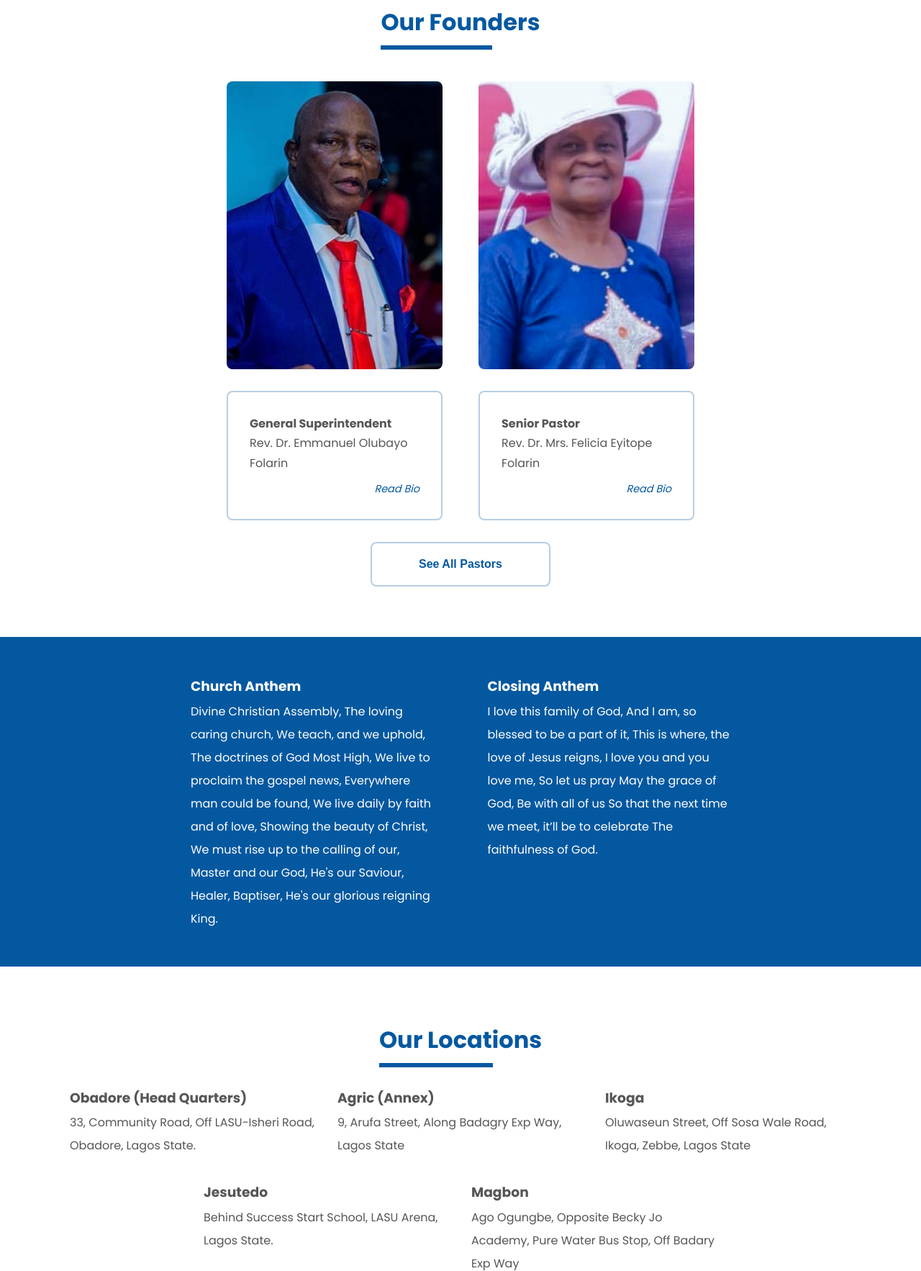
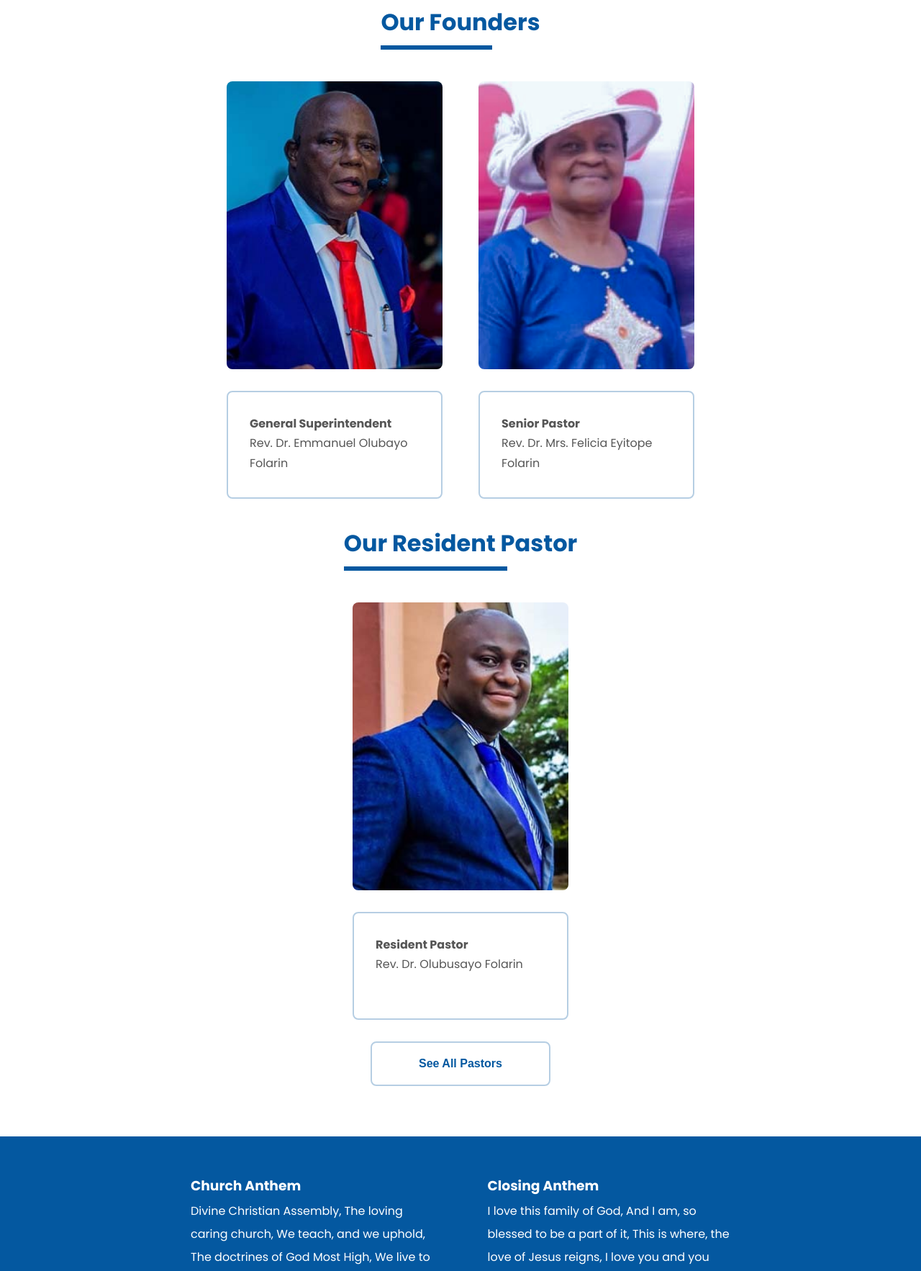
Before and after one commit to NARUDESIGNS/DCA, a PHP site: page /pages/about/church.html in a window 1280 px wide. Shown: the part 1877-3643 px from the top of the page at 72% size. Run offline with PHP 8.4, Linux system fonts and the light colour scheme.

Commit message:
pre-launch fixes

```diff
--- a/pages/about/church.css
+++ b/pages/about/church.css
@@ -58,7 +58,8 @@
 }
 
 .founders__img-1,
-.founders__img-2 {
+.founders__img-2,
+.founders__img-3 {
     max-width: 400px;
     width: 100%;
     height: 400px;
@@ -95,6 +96,9 @@
 }
 .founders__img-2 {
     background-image: url('../../assets/images/founders-mummy.png');
+}
+.founders__img-3{
+    background-image: url('../../assets/images/pastorate1.jpeg');
 }
 
 .founders-credentials {
--- a/pages/about/church.html
+++ b/pages/about/church.html
@@ -133,7 +133,6 @@
                         <div class="founders-credentials">
                             <h4 class="founders__details">General Superintendent</h4>
                             <p class="founders__details">Rev. Dr. Emmanuel Olubayo  Folarin</p>
-                            <p class="founders__bio">Read Bio</p>
                         </div>
                     </section>
                     <section class="pastors">
@@ -143,7 +142,19 @@
                         <div class="founders-credentials">
                             <h4 class="founders__details">Senior Pastor</h4>
                             <p class="founders__details">Rev. Dr. Mrs. Felicia Eyitope Folarin</p>
-                            <p class="founders__bio">Read Bio</p>
+                        </div>
+                    </section>
+                </div>
+            </div>
+
+            <div class="founders-container">
+                <h1 class="founders__title header-title">Our Resident Pastor</h1>
+                <div class="founders-info">
+                    <section class="pastors">
+                        <div class="founders__img-3"></div>
+                        <div class="founders-credentials">
+                            <h4 class="founders__details">Resident Pastor</h4>
+                            <p class="founders__details">Rev. Dr. Olubusayo  Folarin</p>
                         </div>
                     </section>
                 </div>
```
